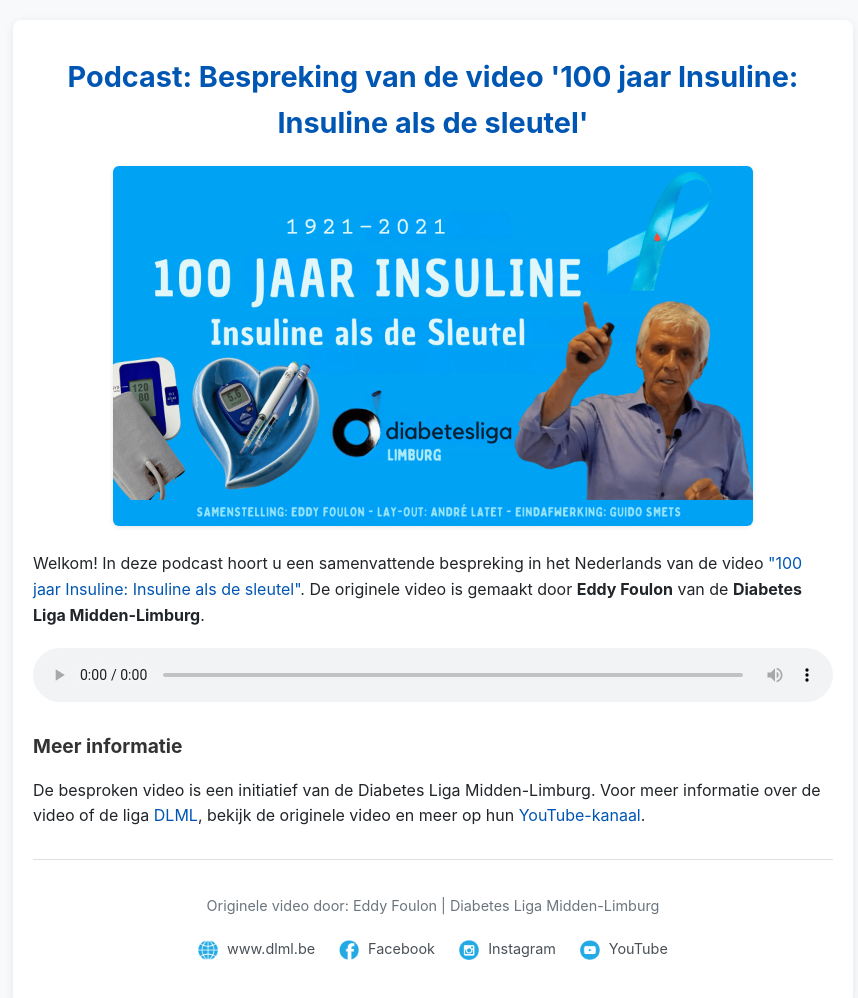
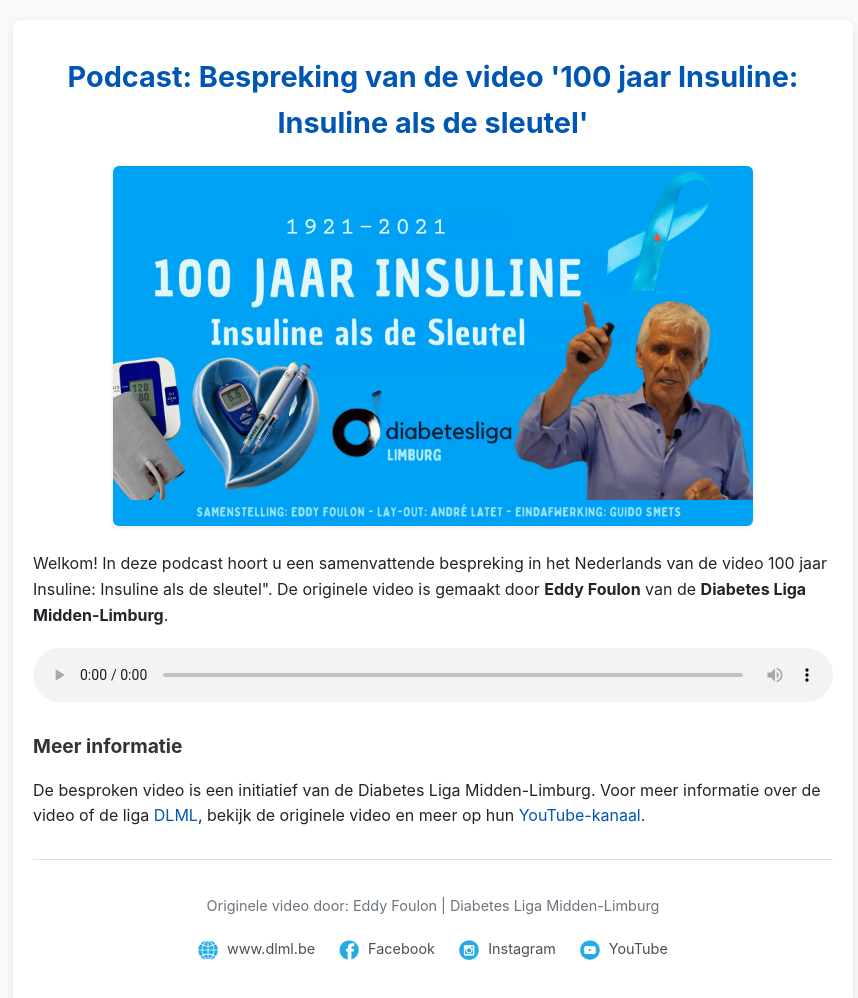
Before and after one commit to Fredje4711/podcast-insuline-als-sleutel, a plain HTML site: page index.html in a window 1280 px wide. Shown: the whole page, without its empty margins (207-1065 px from the left). Drawn offline with Linux system fonts and the light colour scheme.

Commit message:
Add files via upload

```diff
--- a/index.html
+++ b/index.html
@@ -84,7 +84,7 @@
         <p>
             Welkom! In deze podcast hoort u een samenvattende bespreking in het Nederlands van de video
             <!-- Let op: De link hieronder moet nog ingevuld worden -->
-            <a href="[LINK_NAAR_YOUTUBE_VIDEO]" target="_blank" rel="noopener noreferrer">"100 jaar Insuline: Insuline als de sleutel"</a>.
+            100 jaar Insuline: Insuline als de sleutel".
             De originele video is gemaakt door <strong>Eddy Foulon</strong> van de <strong>Diabetes Liga Midden-Limburg</strong>.
         </p>
 
```
